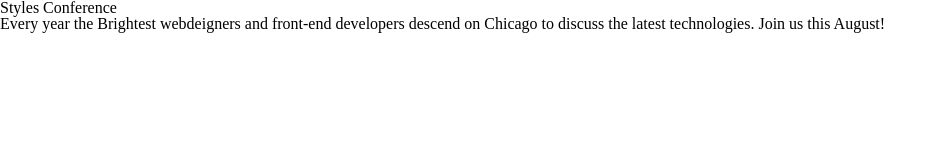
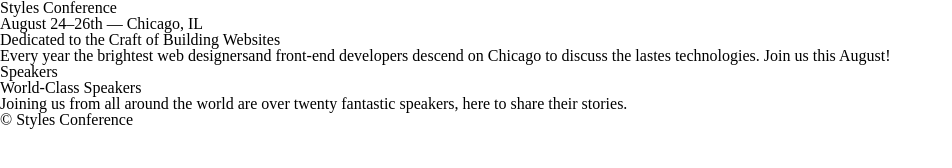
Before and after one commit to 256080/styles-conference, a plain HTML site: page index.html in a window 1280 px wide. Shown: the whole page, without its empty margins (0-952 px from the left). Drawn offline with Linux system fonts and the light colour scheme.

Commit message:
style conference

```diff
--- a/index.html
+++ b/index.html
@@ -6,10 +6,28 @@
     <link rel="stylesheet" href="assets/stylesheets/main.css" />
   </head>
   <body>
-    <h1>Styles Conference</h1>
-    <p>
-      Every year the Brightest webdeigners and front-end developers descend on
-      Chicago to discuss the latest technologies. Join us this August!
-    </p>
+    <header>
+      <h1>Styles Conference</h1>
+      <h3>August 24&ndash;26th &mdash; Chicago, IL</h3>
+    </header>
+    <section>
+      <h2>Dedicated to the Craft of Building Websites</h2>
+      <p>
+        Every year the brightest web designersand front-end developers descend
+        on Chicago to discuss the lastes technologies. Join us this August!
+      </p>
+    </section>
+
+    <section>
+      <h5>Speakers</h5>
+      <h3>World-Class Speakers</h3>
+      <p>
+        Joining us from all around the world are over twenty fantastic speakers,
+        here to share their stories.
+      </p>
+    </section>
+    <footer>
+      <small>&copy; Styles Conference</small>
+    </footer>
   </body>
 </html>
```
Also changed, not shown: 2 other files.
